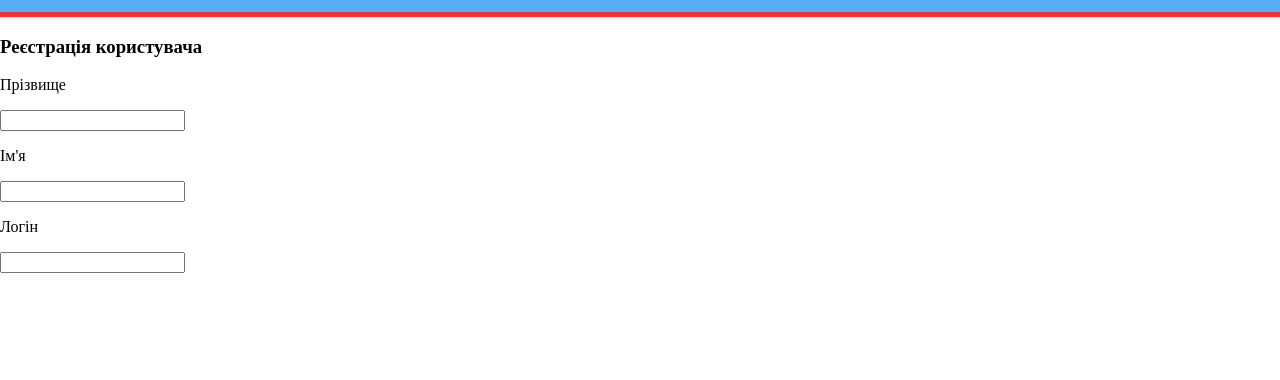
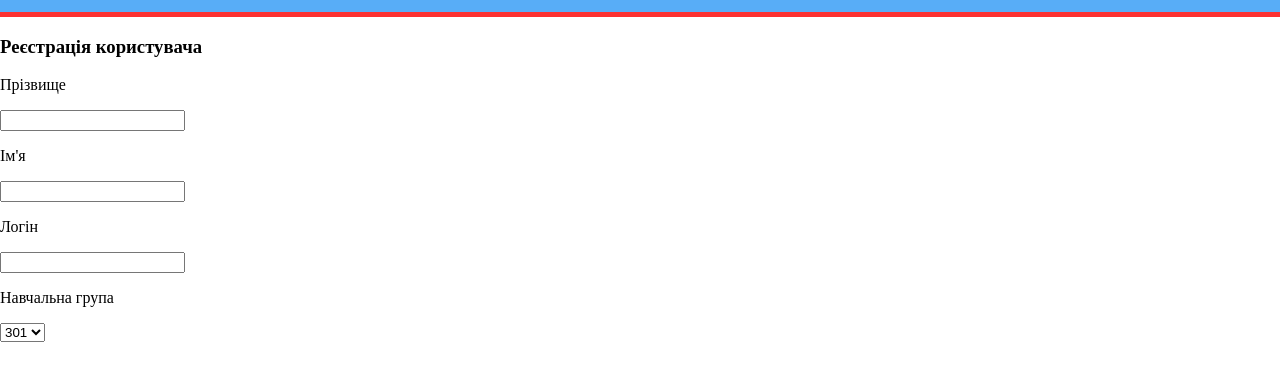
Before and after one commit to dismn/lab11copy, a plain HTML site: page register.html in a window 1280 px wide. Shown: the part 68-448 px from the top of the page. Drawn offline with Linux system fonts and the light colour scheme.

Commit message:
Додано поле для вибору групи

```diff
--- a/register.html
+++ b/register.html
@@ -66,6 +66,12 @@
           <p>Логін</p>
           <input type="text">
 
+          <p>Навчальна група</p>
+          <select >
+            <option value="301">301</option>
+            <option value="302">302</option>
+            <option value="303">303</option>
+          </select>
         </form>
     </div>
 
```
